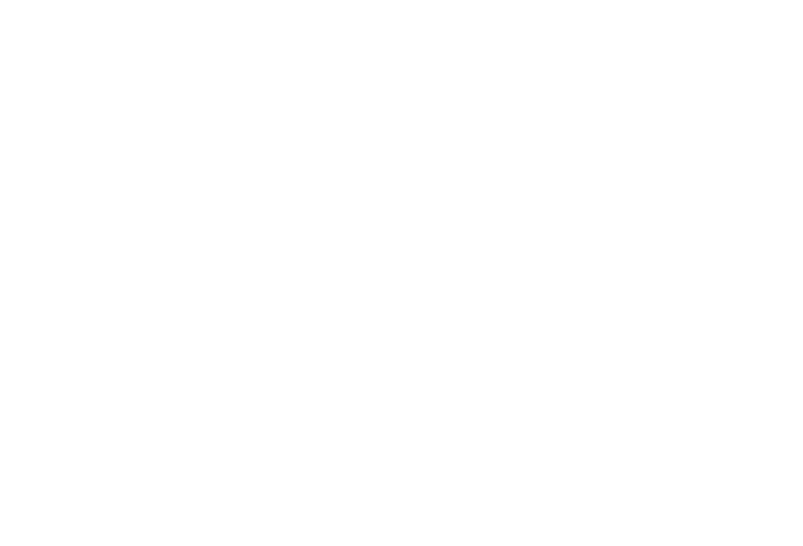
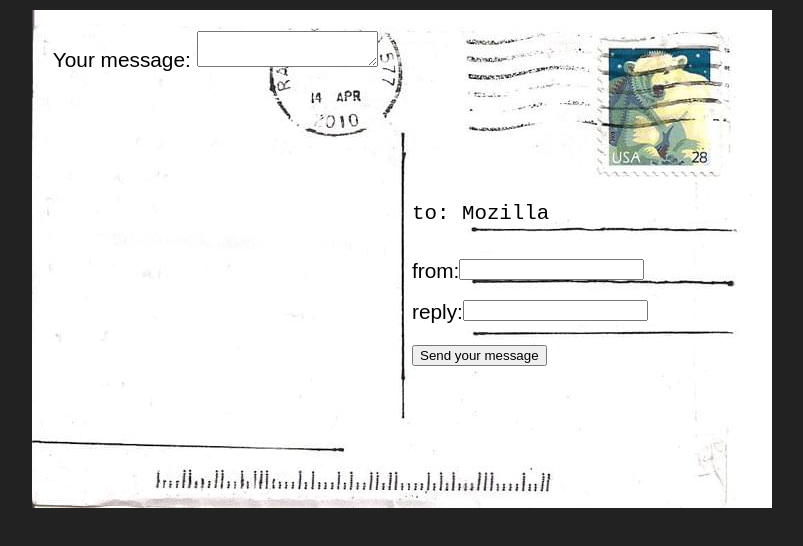
Before and after one commit to 1saswata/javascript-foundation, a plain HTML site: page postcard-start.html in a window 1280 px wide. Shown: the whole page, without its empty margins (238-1041 px from the left). Drawn offline with Linux system fonts and the light colour scheme; a web font is replaced by a local one.

Commit message:
feat: Add font and update css

```diff
--- a/postcard-start.html
+++ b/postcard-start.html
@@ -5,12 +5,87 @@
     <meta name="viewport" content="width=device-width">
     <title>Postcard example</title>
     <style>
+      @font-face {
+        font-family: "handwriting";
+        src:
+          url("fonts/journal-webfont.woff2") format("woff2"),
+          url("fonts/journal-webfont.woff") format("woff");
+        font-weight: normal;
+        font-style: normal;
+      }
 
+      @font-face {
+        font-family: "typewriter";
+        src:
+          url("fonts/momot___-webfont.woff2") format("woff2"),
+          url("fonts/momot___-webfont.woff") format("woff");
+        font-weight: normal;
+        font-style: normal;
+      }
+
+      body {
+        font: 1.3rem sans-serif;
+        padding: 0.5em;
+        margin: 0;
+        background: #222;
+      }
+
+      form {
+        position: relative;
+        width: 740px;
+        height: 498px;
+        margin: 0 auto;
+        padding: 1em;
+        box-sizing: border-box;
+        background: #fff url(background.jpg);
+
+        /* we create our grid */
+        display: grid;
+        grid-gap: 20px;
+        grid-template-columns: repeat(2, 1fr);
+        grid-template-rows: 10em 1em 1em 1em;
+      }
+      h1 {
+        font:
+          1em "typewriter",
+          monospace;
+        align-self: end;
+      }
+
+      #message {
+        grid-row: 1 / 5;
+      }
+
+      #from,
+      #reply {
+        display: flex;
+      }
     </style>
   </head>
 
 <body>
+    <form>
+        <h1>to: Mozilla</h1>
 
+        <div id="from">
+          <label for="name">from:</label>
+          <input type="text" id="name" name="user_name" />
+        </div>
+
+        <div id="reply">
+          <label for="mail">reply:</label>
+          <input type="email" id="mail" name="user_email" />
+        </div>
+
+        <div id="message">
+          <label for="msg">Your message:</label>
+          <textarea id="msg" name="user_message"></textarea>
+        </div>
+
+        <div class="button">
+          <button type="submit">Send your message</button>
+        </div>
+      </form>
 </body>
 
 </html>
```
Also changed, not shown: background.jpg (added), fonts/journal-webfont.woff (added), fonts/journal-webfont.woff2 (added), fonts/momt___-webfont.woff (added), fonts/momt___-webfont.woff2 (added).
